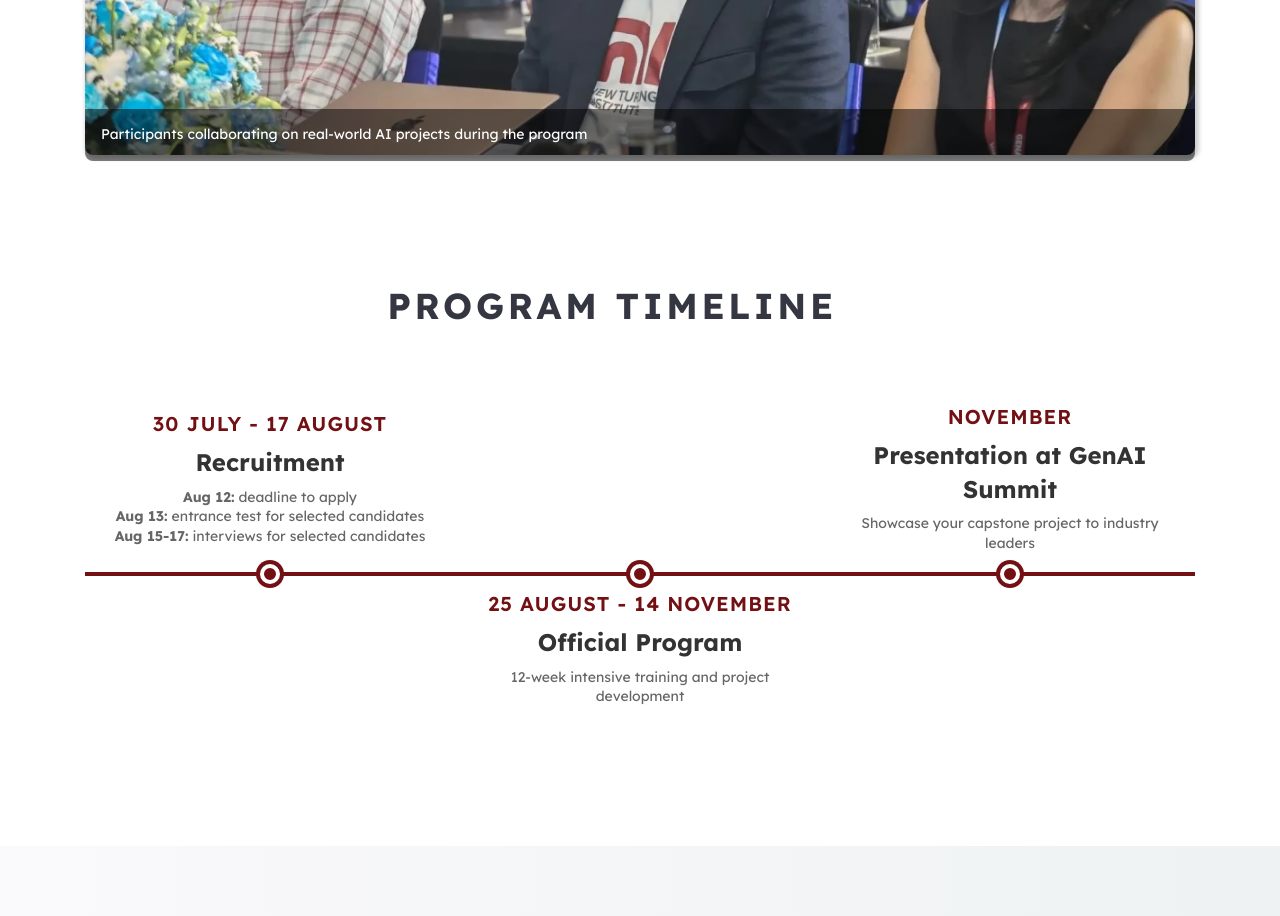
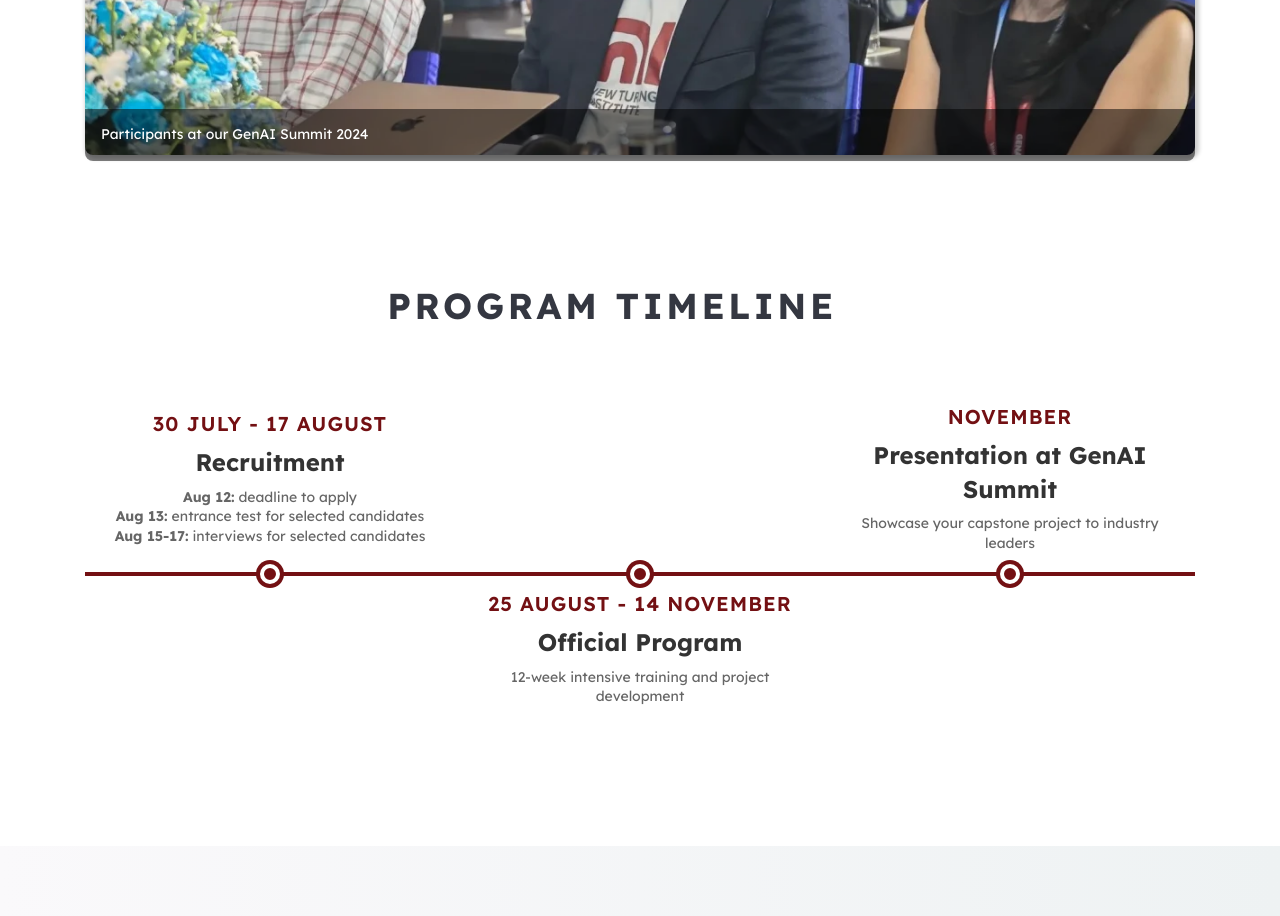
Before and after one commit to trungduong1185/astar, a React (Create React App) app: page / in a window 1280 px wide. Shown: the part 1580-2496 px from the top of the page. Built offline with nearby package versions, Linux system fonts and the light colour scheme.

Commit message:
Update index.js

```diff
--- a/src/containers/About/index.js
+++ b/src/containers/About/index.js
@@ -40,7 +40,7 @@ const About = () => {
               />
               <div className="absolute bottom-0 left-0 right-0 bg-black-50 white pa3 br3 br--bottom">
                 <p className="f6 ma0">
-                  Participants collaborating on real-world AI projects during the program
+                   Participants at our GenAI Summit 2024
                 </p>
               </div>
             </div>
```
